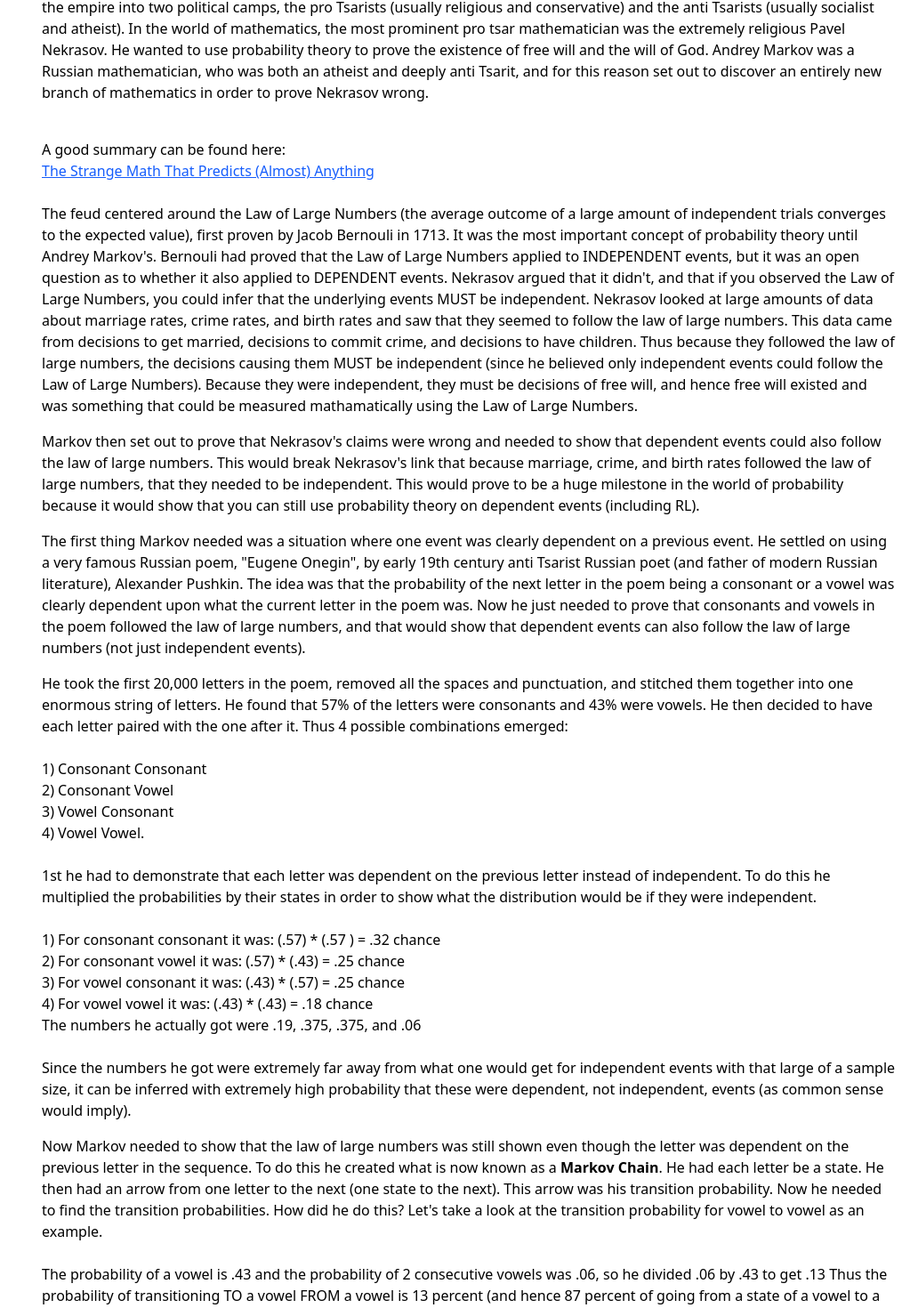
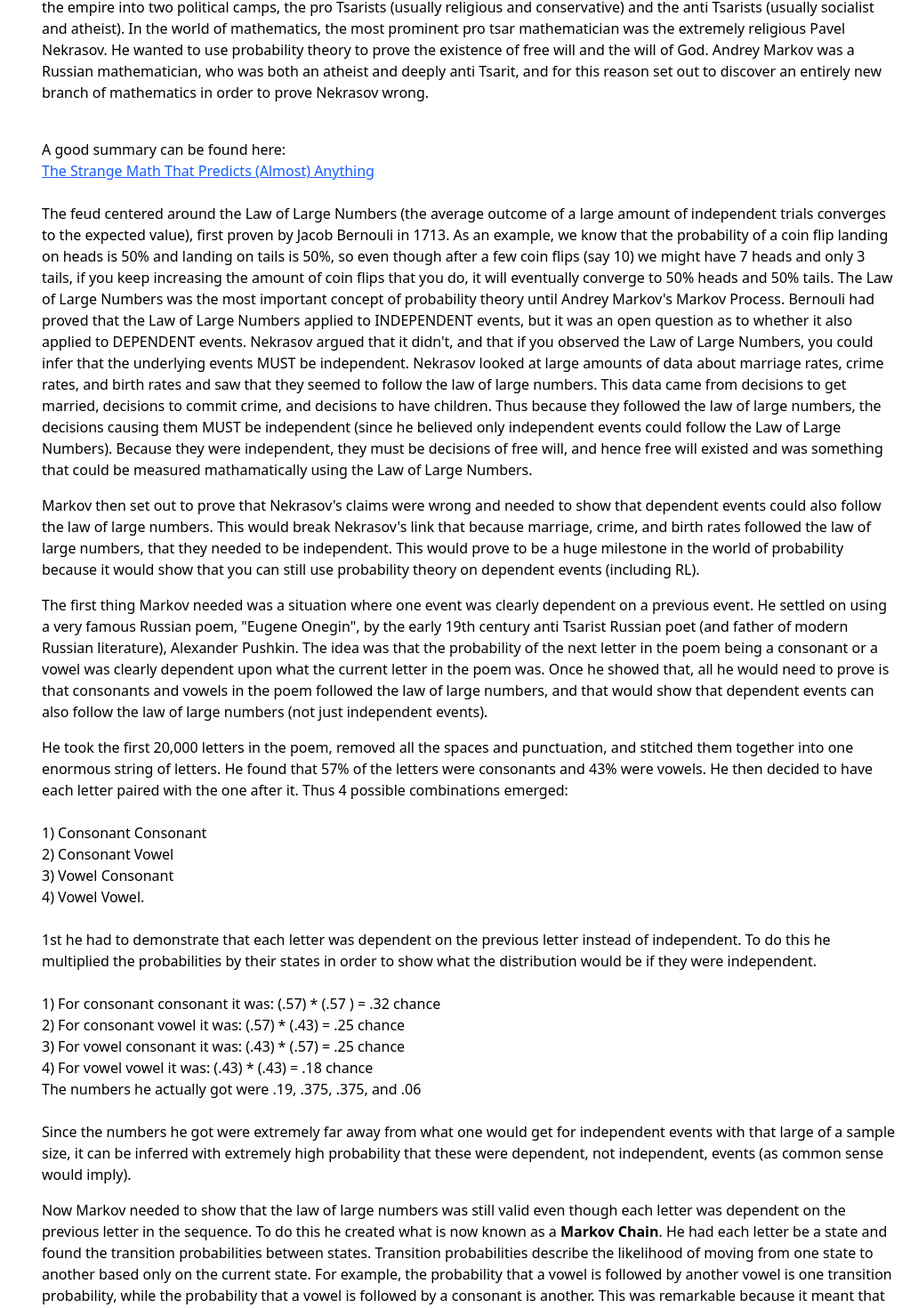
Before and after one commit to WilliamGiammona/learning-ai, a Next.js app: page /reinforcement-learning in a window 1280 px wide. Shown: the part 5551-7021 px from the top of the page at 89% size, without its empty margins (257-1280 px from the left). Built offline with nearby package versions, Linux system fonts and the light colour scheme.

Commit message:
continuing mdp section

```diff
--- a/app/reinforcement-learning/page.tsx
+++ b/app/reinforcement-learning/page.tsx
@@ -676,23 +676,29 @@ export default function ReinforcementLearningPage() {
               <br />
               The feud centered around the Law of Large Numbers (the average
               outcome of a large amount of independent trials converges to the
-              expected value), first proven by Jacob Bernouli in 1713. It was
-              the most important concept of probability theory until Andrey
-              Markov&apos;s. Bernouli had proved that the Law of Large Numbers
-              applied to INDEPENDENT events, but it was an open question as to
-              whether it also applied to DEPENDENT events. Nekrasov argued that
-              it didn&apos;t, and that if you observed the Law of Large Numbers,
-              you could infer that the underlying events MUST be independent.
-              Nekrasov looked at large amounts of data about marriage rates,
-              crime rates, and birth rates and saw that they seemed to follow
-              the law of large numbers. This data came from decisions to get
-              married, decisions to commit crime, and decisions to have
-              children. Thus because they followed the law of large numbers, the
-              decisions causing them MUST be independent (since he believed only
-              independent events could follow the Law of Large Numbers). Because
-              they were independent, they must be decisions of free will, and
-              hence free will existed and was something that could be measured
-              mathamatically using the Law of Large Numbers.
+              expected value), first proven by Jacob Bernouli in 1713. As an
+              example, we know that the probability of a coin flip landing on
+              heads is 50% and landing on tails is 50%, so even though after a
+              few coin flips (say 10) we might have 7 heads and only 3 tails, if
+              you keep increasing the amount of coin flips that you do, it will
+              eventually converge to 50% heads and 50% tails. The Law of Large
+              Numbers was the most important concept of probability theory until
+              Andrey Markov&apos;s Markov Process. Bernouli had proved that the
+              Law of Large Numbers applied to INDEPENDENT events, but it was an
+              open question as to whether it also applied to DEPENDENT events.
+              Nekrasov argued that it didn&apos;t, and that if you observed the
+              Law of Large Numbers, you could infer that the underlying events
+              MUST be independent. Nekrasov looked at large amounts of data
+              about marriage rates, crime rates, and birth rates and saw that
+              they seemed to follow the law of large numbers. This data came
+              from decisions to get married, decisions to commit crime, and
+              decisions to have children. Thus because they followed the law of
+              large numbers, the decisions causing them MUST be independent
+              (since he believed only independent events could follow the Law of
+              Large Numbers). Because they were independent, they must be
+              decisions of free will, and hence free will existed and was
+              something that could be measured mathamatically using the Law of
+              Large Numbers.
             </p>
 
             <p className="mb-4">
@@ -709,15 +715,15 @@ export default function ReinforcementLearningPage() {
             <p className="mb-4">
               The first thing Markov needed was a situation where one event was
               clearly dependent on a previous event. He settled on using a very
-              famous Russian poem, "Eugene Onegin", by early 19th century anti
-              Tsarist Russian poet (and father of modern Russian literature),
-              Alexander Pushkin. The idea was that the probability of the next
-              letter in the poem being a consonant or a vowel was clearly
-              dependent upon what the current letter in the poem was. Now he
-              just needed to prove that consonants and vowels in the poem
-              followed the law of large numbers, and that would show that
-              dependent events can also follow the law of large numbers (not
-              just independent events).
+              famous Russian poem, "Eugene Onegin", by the early 19th century
+              anti Tsarist Russian poet (and father of modern Russian
+              literature), Alexander Pushkin. The idea was that the probability
+              of the next letter in the poem being a consonant or a vowel was
+              clearly dependent upon what the current letter in the poem was.
+              Once he showed that, all he would need to prove is that consonants
+              and vowels in the poem followed the law of large numbers, and that
+              would show that dependent events can also follow the law of large
+              numbers (not just independent events).
             </p>
 
             <p className="mb-4">
@@ -762,14 +768,24 @@ export default function ReinforcementLearningPage() {
             </p>
             <p className="mb-4">
               Now Markov needed to show that the law of large numbers was still
-              shown even though the letter was dependent on the previous letter
+              valid even though each letter was dependent on the previous letter
               in the sequence. To do this he created what is now known as a{" "}
-              <strong>Markov Chain</strong>. He had each letter be a state. He
-              then had an arrow from one letter to the next (one state to the
-              next). This arrow was his transition probability. Now he needed to
-              find the transition probabilities. How did he do this? Let&apos;s
-              take a look at the transition probability for vowel to vowel as an
-              example.
+              <strong>Markov Chain</strong>. He had each letter be a state and
+              found the transition probabilities between states. Transition
+              probabilities describe the likelihood of moving from one state to
+              another based only on the current state. For example, the
+              probability that a vowel is followed by another vowel is one
+              transition probability, while the probability that a vowel is
+              followed by a consonant is another. This was remarkable because it
+              meant that you could work with sequences of dependent events and
+              still get meaningful, predictable results without needing to track
+              the entire sequence. By calculating these probabilities, Markov
+              could prove that even with dependencies between letters, the
+              long-run frequencies still converge to predictable values (in this
+              case, the overall proportions of vowels (43%) and consonants (57%)
+              in the poem). Now he needed to find all the state transition
+              probabilities. How did he do this? Let's take a look at the
+              transition probability for vowel to vowel as an example.
               <br />
               <br />
               The probability of a vowel is .43 and the probability of 2
```
